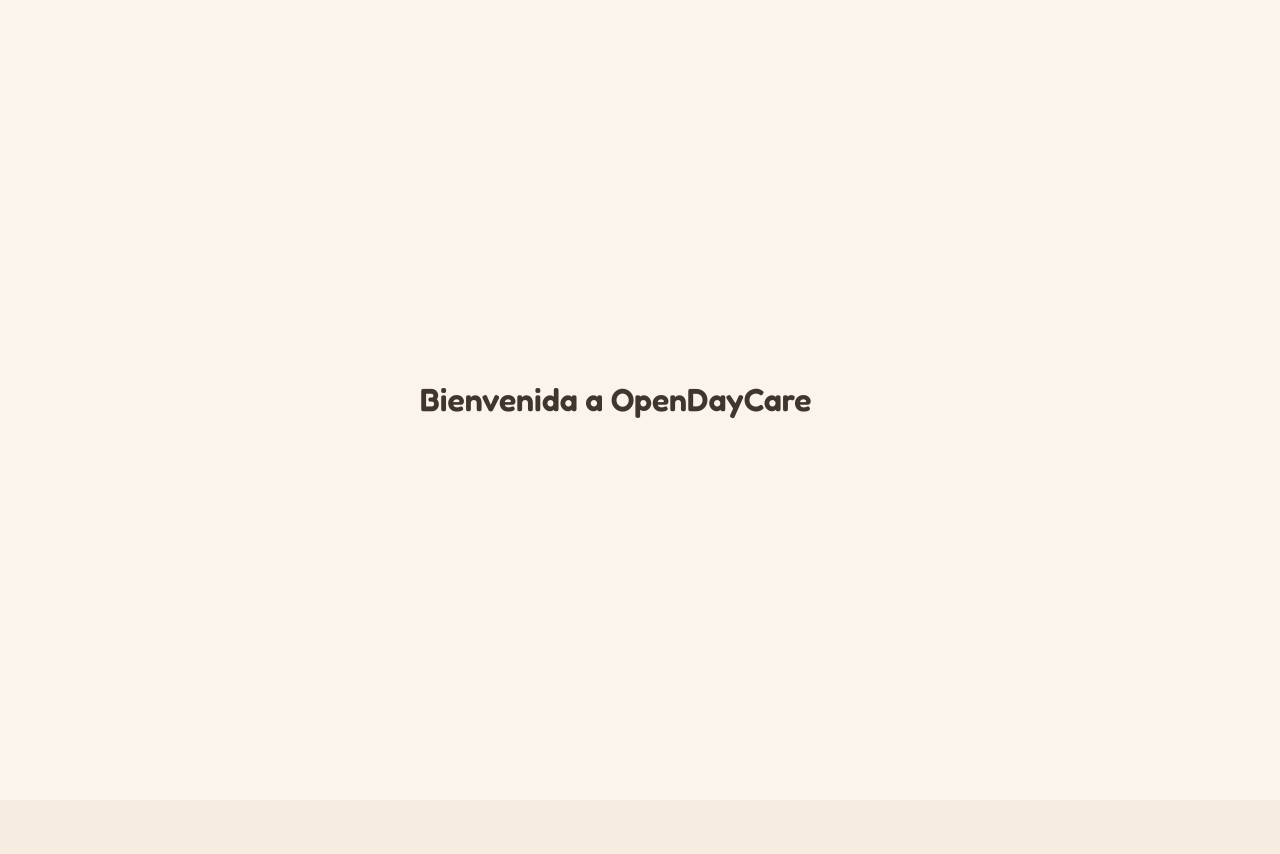
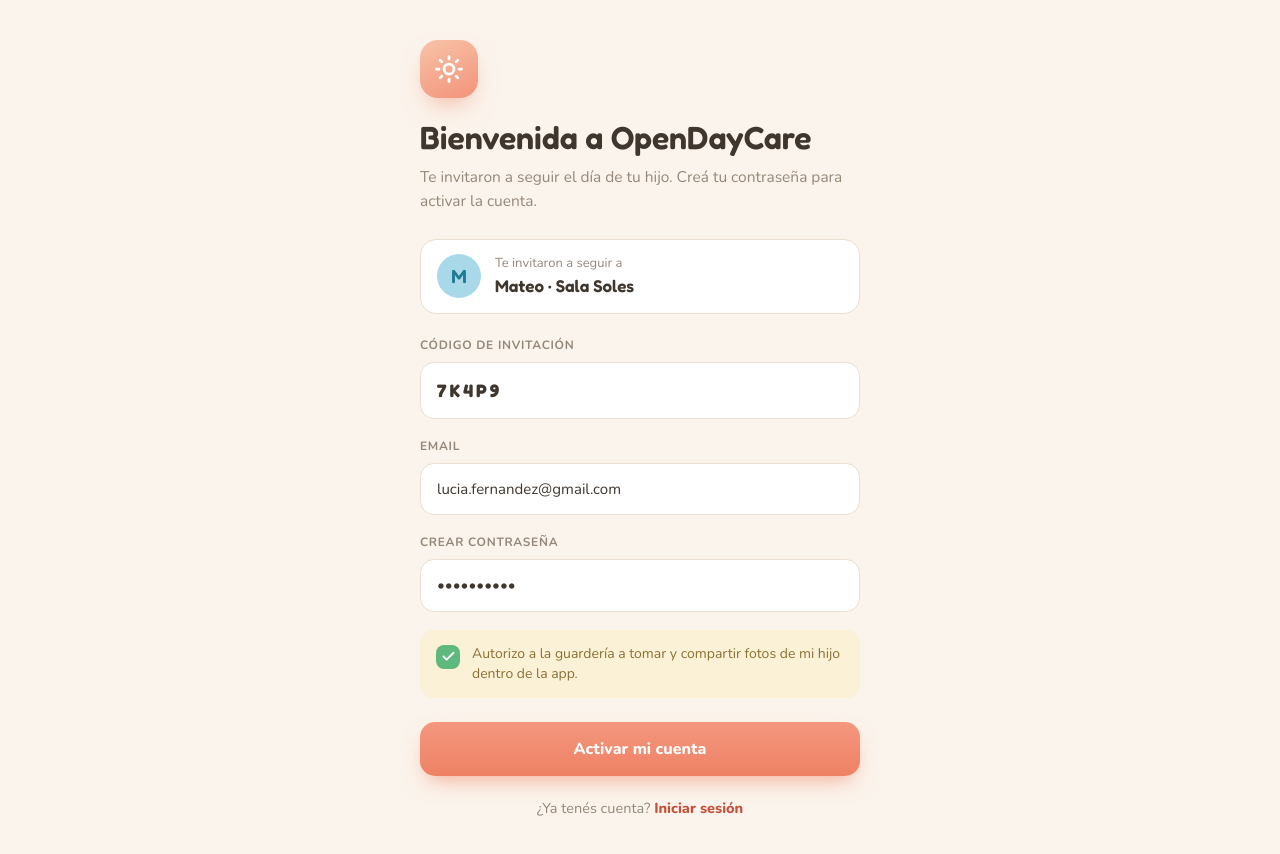
Before and after one commit to ricardo-garcia-marques/open-daycare, a Next.js app: page /activate-account in a window 1280 px wide. Shown: the top 854 px of the page. Before the commit the page ends 800 px from the top, so only its background shows below. Built offline with nearby package versions, Linux system fonts and the light colour scheme.

Commit message:
feat(auth): full activate-account screen with consent checkbox

```diff
--- /dev/null
+++ b/app/(components)/activate-account-form.tsx
@@ -0,0 +1,148 @@
+"use client";
+
+import Link from "next/link";
+import { useState } from "react";
+
+const SunIcon = (
+  <svg
+    width="30"
+    height="30"
+    viewBox="0 0 24 24"
+    fill="none"
+    stroke="#fff"
+    strokeWidth="2.2"
+    strokeLinecap="round"
+    strokeLinejoin="round"
+    aria-hidden
+  >
+    <circle cx="12" cy="12" r="4" />
+    <path d="M12 2v2M12 20v2M4.9 4.9l1.4 1.4M17.7 17.7l1.4 1.4M2 12h2M20 12h2M4.9 19.1l1.4-1.4M17.7 6.3l1.4-1.4" />
+  </svg>
+);
+
+const CheckIcon = (
+  <svg
+    width="15"
+    height="15"
+    viewBox="0 0 24 24"
+    fill="none"
+    stroke="#fff"
+    strokeWidth="3"
+    strokeLinecap="round"
+    strokeLinejoin="round"
+    aria-hidden
+  >
+    <polyline points="20 6 9 17 4 12" />
+  </svg>
+);
+
+const initialForm = {
+  code: "7K4P9",
+  email: "lucia.fernandez@gmail.com",
+  password: "contraseña",
+  photoConsent: true,
+};
+
+const labelClass = "text-[12px] font-bold tracking-[0.7px] text-muted mb-[8px]";
+const inputClass =
+  "w-full px-[16px] py-[14px] rounded-[14px] border-[1.5px] border-input-border bg-white text-[15px] text-heading mb-[18px] focus:outline-none placeholder:text-placeholder";
+
+export function ActivateAccountForm() {
+  const [code, setCode] = useState(initialForm.code);
+  const [email, setEmail] = useState(initialForm.email);
+  const [password, setPassword] = useState(initialForm.password);
+  const [photoConsent, setPhotoConsent] = useState(initialForm.photoConsent);
+
+  return (
+    <div className="w-full max-w-[440px]">
+      <div
+        className="w-[58px] h-[58px] rounded-[18px] mb-[22px] flex items-center justify-center shadow-[0_12px_26px_-10px_rgba(238,129,100,0.65)]"
+        style={{
+          background:
+            "linear-gradient(155deg, var(--logo-gradient-from), var(--logo-gradient-to))",
+        }}
+      >
+        {SunIcon}
+      </div>
+
+      <h1 className="font-display font-semibold text-[32px] leading-[1.15] m-0 mb-[8px] text-heading">
+        Bienvenida a OpenDayCare
+      </h1>
+      <p className="m-0 mb-[26px] text-muted text-[15.5px] leading-[1.55]">
+        Te invitaron a seguir el día de tu hijo. Creá tu contraseña para
+        activar la cuenta.
+      </p>
+
+      <div className="flex items-center gap-[14px] bg-white border-[1.5px] border-input-border rounded-[16px] px-[16px] py-[14px] mb-[22px]">
+        <div className="w-[44px] h-[44px] rounded-full bg-[#a9d9e8] text-[#1f7a93] font-display font-semibold text-[19px] flex items-center justify-center">
+          M
+        </div>
+        <div>
+          <div className="text-[13px] text-muted">Te invitaron a seguir a</div>
+          <div className="font-display font-semibold text-[17px] text-heading">
+            Mateo · Sala Soles
+          </div>
+        </div>
+      </div>
+
+      <div className={labelClass}>CÓDIGO DE INVITACIÓN</div>
+      <input
+        type="text"
+        maxLength={5}
+        value={code}
+        onChange={(event) => setCode(event.target.value)}
+        className={`${inputClass} font-display text-[18px] tracking-[3px] font-bold`}
+      />
+
+      <div className={labelClass}>EMAIL</div>
+      <input
+        type="email"
+        value={email}
+        onChange={(event) => setEmail(event.target.value)}
+        className={inputClass}
+      />
+
+      <div className={labelClass}>CREAR CONTRASEÑA</div>
+      <input
+        type="password"
+        value={password}
+        onChange={(event) => setPassword(event.target.value)}
+        className={`${inputClass} border-[#f2a78e]`}
+      />
+
+      <label className="flex items-start gap-[12px] bg-consent-bg rounded-[14px] px-[16px] py-[14px] mb-[24px] cursor-pointer">
+        <input
+          type="checkbox"
+          checked={photoConsent}
+          onChange={(event) => setPhotoConsent(event.target.checked)}
+          className="sr-only"
+        />
+        <span
+          className={`flex-none w-[24px] h-[24px] rounded-[8px] mt-[1px] flex items-center justify-center ${
+            photoConsent ? "bg-consent-check" : "bg-transparent border-[1.5px] border-[#c9bda6]"
+          }`}
+        >
+          {photoConsent ? CheckIcon : null}
+        </span>
+        <span className="text-[14px] text-consent-text leading-[1.45]">
+          Autorizo a la guardería a tomar y compartir fotos de mi hijo dentro
+          de la app.
+        </span>
+      </label>
+
+      <Link
+        href="/login"
+        className="block text-center w-full py-[15px] rounded-[15px] bg-[linear-gradient(180deg,var(--compose-gradient-from),var(--compose-gradient-to))] text-white font-extrabold text-[16px] shadow-[0_10px_22px_-8px_rgba(238,129,100,0.7)]"
+      >
+        Activar mi cuenta
+      </Link>
+
+      <p className="text-center mt-[22px] m-0 text-muted text-[14.5px]">
+        ¿Ya tenés cuenta?{" "}
+        <Link href="/login" className="text-primary-strong font-extrabold">
+          Iniciar sesión
+        </Link>
+      </p>
+    </div>
+  );
+}
--- a/app/activate-account/page.tsx
+++ b/app/activate-account/page.tsx
@@ -1,11 +1,9 @@
+import { ActivateAccountForm } from "../(components)/activate-account-form";
+
 export default function ActivateAccountPage() {
   return (
     <div className="min-h-screen bg-auth-bg flex items-center justify-center px-10 py-10">
-      <div className="w-full max-w-[440px]">
-        <h1 className="font-display font-semibold text-[32px] text-heading m-0">
-          Bienvenida a OpenDayCare
-        </h1>
-      </div>
+      <ActivateAccountForm />
     </div>
   );
 }
```
